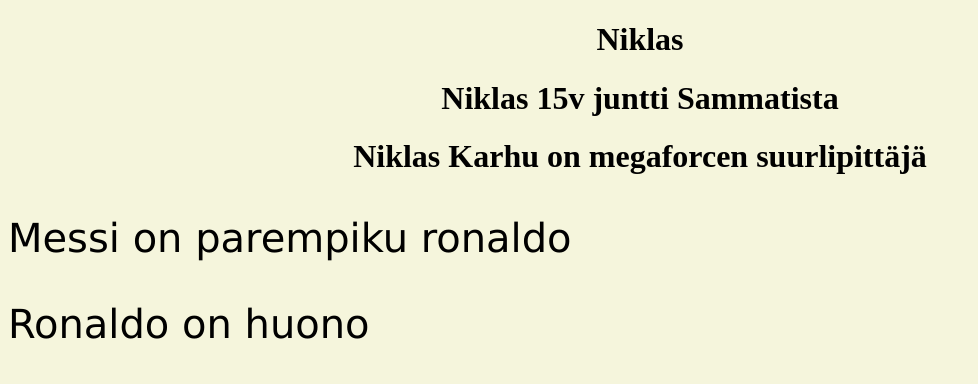
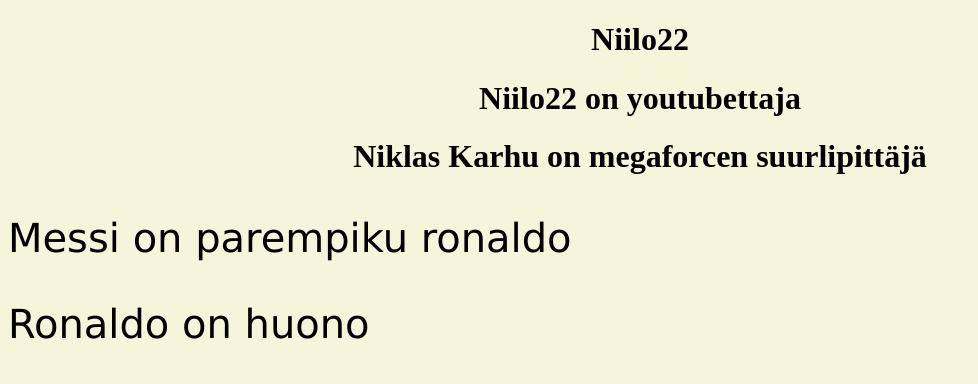
Before and after one commit to Tuomas07/Tuomas07.github.io, a plain HTML site: page index.html in a window 1280 px wide. Shown: the top 384 px of the page, without its empty margins (0-978 px from the left). Drawn offline with Linux system fonts and the light colour scheme.

Commit message:
Update index.html

```diff
--- a/index.html
+++ b/index.html
@@ -6,9 +6,9 @@
 </head>
 <head>
 
-<h1>Niklas</h1>
+<h1>Niilo22</h1>
 </head>
-<h1>Niklas 15v juntti Sammatista</h1>
+<h1>Niilo22 on youtubettaja</h1>
 
 <table>
 <tr>
```
